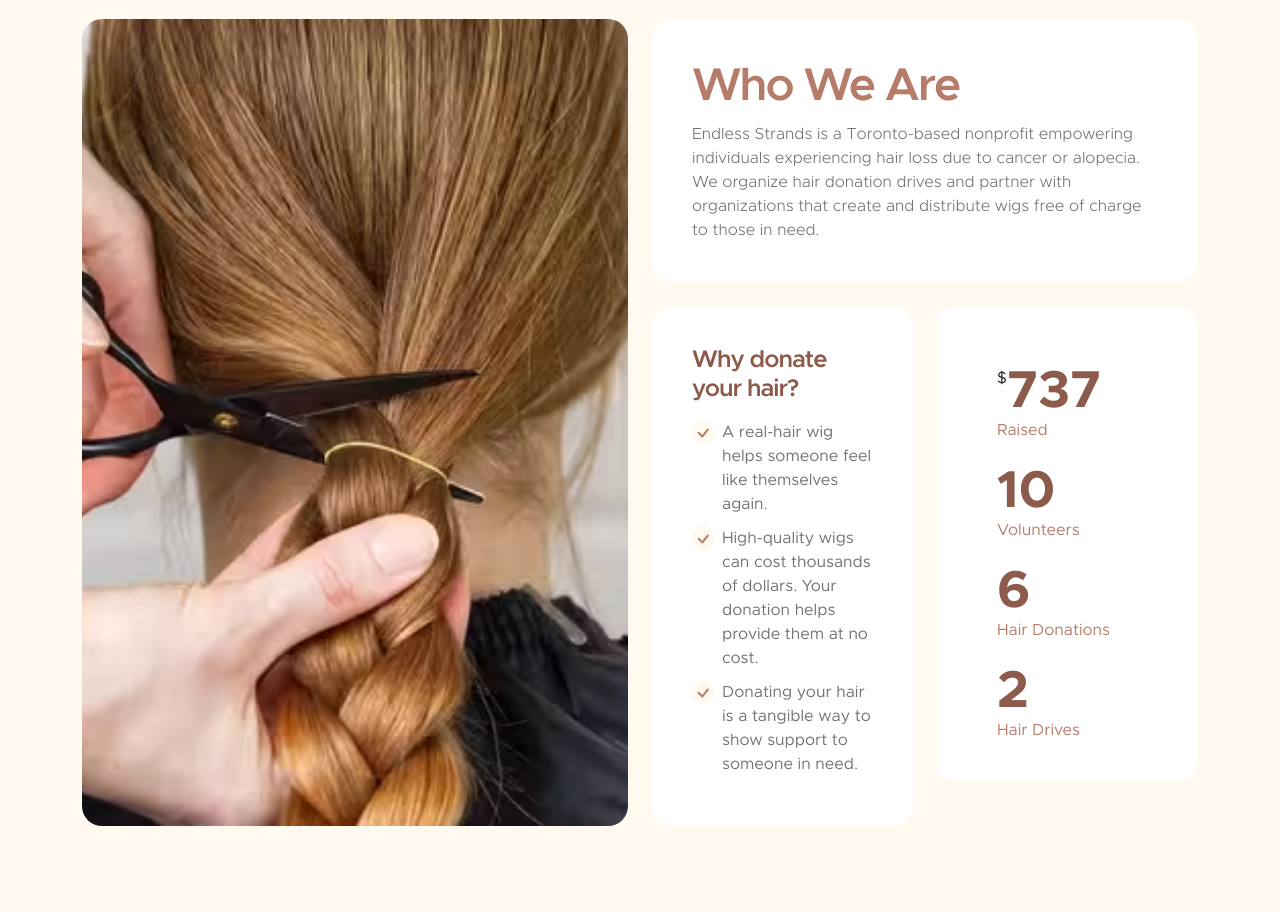
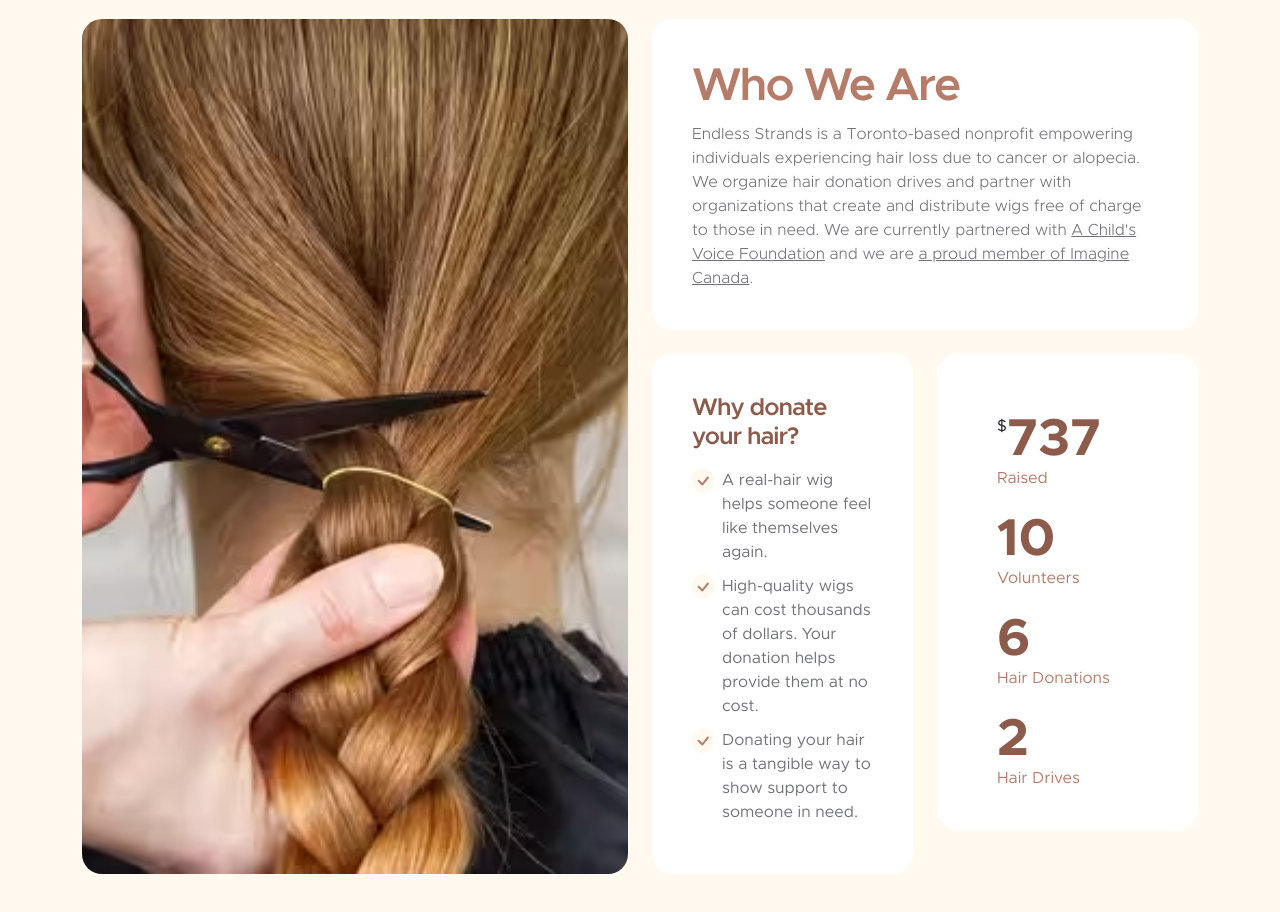
Before and after one commit to endlessstrands/endlessstrands, a plain HTML site: page index.html in a window 1280 px wide. Shown: the part 900-1812 px from the top of the page. Drawn offline with Linux system fonts and the light colour scheme; a script that the page names is missing.

Commit message:
Update index.html

```diff
--- a/index.html
+++ b/index.html
@@ -192,7 +192,13 @@
                             <p class="mb-0">Endless Strands is a Toronto-based nonprofit empowering individuals
                                 experiencing hair loss due to cancer or alopecia. We organize hair donation
                                 drives and partner with organizations that create and distribute wigs free of charge to
-                                those in need.</p>
+                                those in need. We are currently partnered with
+                                <u><a
+                                href="https://www.acvf.ca/">A Child's Voice Foundation</a></u>
+                                and we are
+                                <u><a
+                                href="http://www.imaginecanada.ca/">a proud member of Imagine Canada</a></u>.
+                                </p>
                         </div>
 
                         <div class="row">
```
